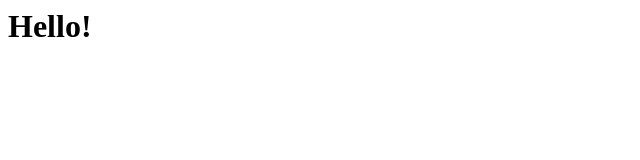
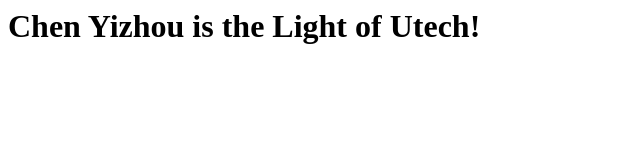
Before and after one commit to FDUJiaG/QT_Test, a plain HTML site: page index.html in a window 1280 px wide. Shown: the whole page, without its empty margins (0-640 px from the left). Drawn offline with Linux system fonts and the light colour scheme.

Commit message:
Update index.html

```diff
--- a/index.html
+++ b/index.html
@@ -1 +1 @@
-<h1>Hello!<h1>
+<h1>Chen Yizhou is the Light of Utech!<h1>
```
